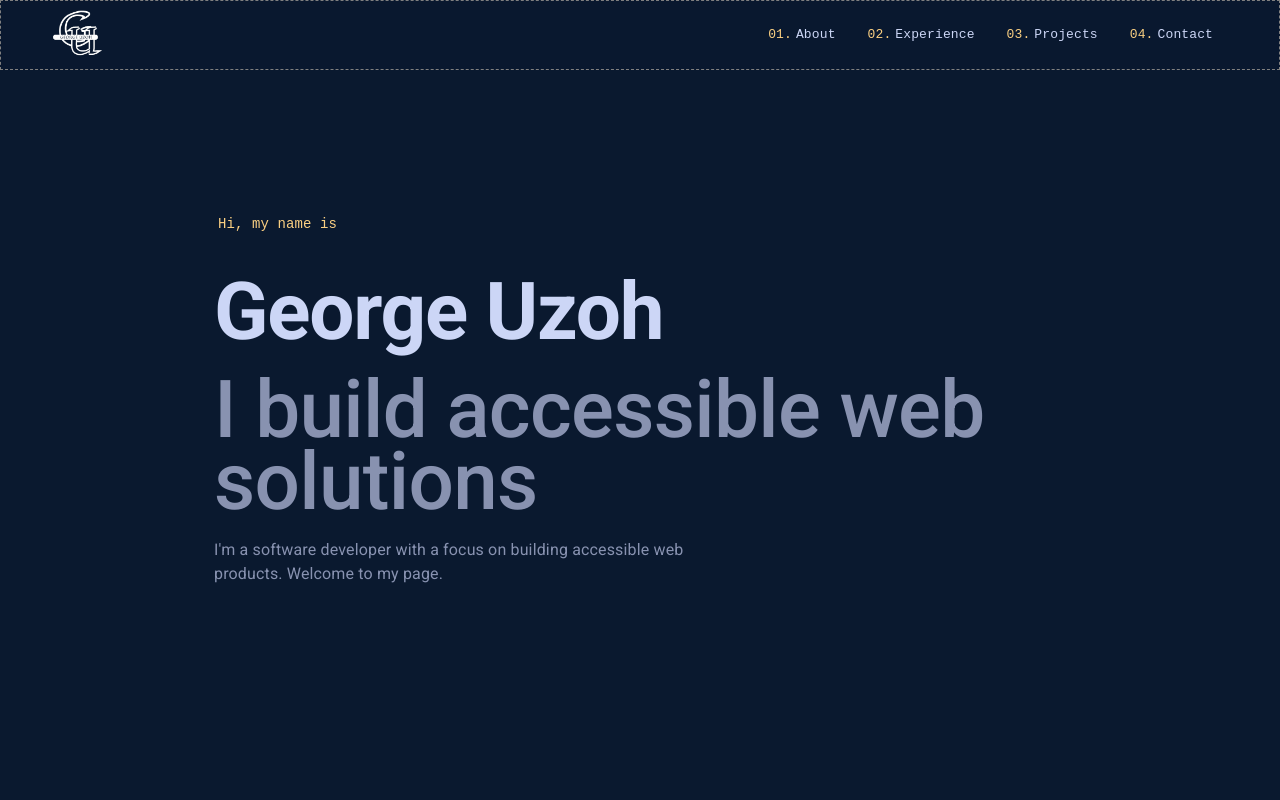
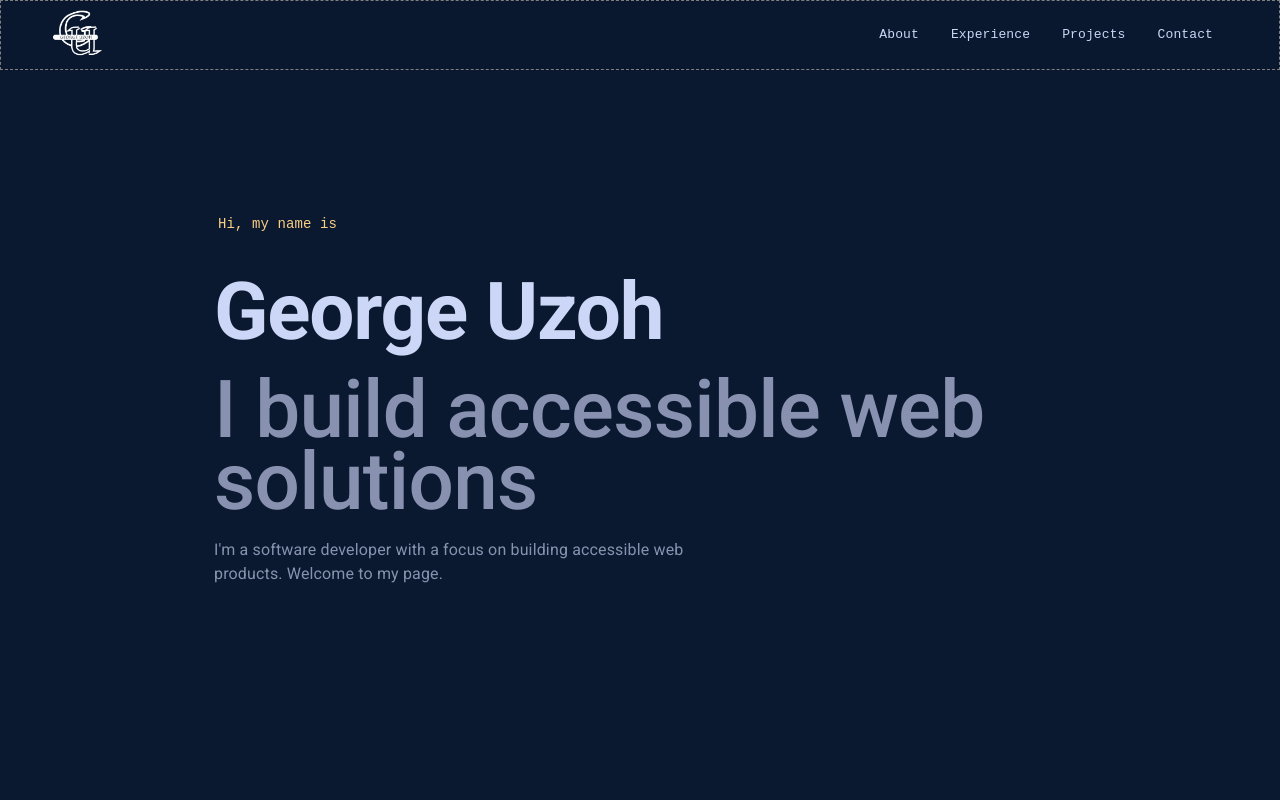
Before and after one commit to G-Uzoh/my-portfolio, a React (Vite) app: page / in a window 1280 px wide. Shown: the top 800 px of the page. Built offline with nearby package versions, Linux system fonts and the light colour scheme.

Commit message:
remove serial number from nav links

```diff
--- a/src/components/Header.jsx
+++ b/src/components/Header.jsx
@@ -3,10 +3,10 @@ import logo from "../assets/logo.png"
 
 const Header = () => {
   const navLinks = [
-    { title: "About", serialNumber: "01." },
-    { title: "Experience", serialNumber: "02." },
-    { title: "Projects", serialNumber: "03." },
-    { title: "Contact", serialNumber: "04." },
+    { title: "About" },
+    { title: "Experience" },
+    { title: "Projects" },
+    { title: "Contact" },
   ];
 
   return (
@@ -21,7 +21,7 @@ const Header = () => {
           <ListItem sx={{ fontFamily: "monospace", padding: "10px" }}>
             {navLinks.map((link) => (
               <ListItemButton
-                key={link.serialNumber}
+                key={link.title}
                 LinkComponent="a"
                 href={`#${link.title.toLowerCase()}`}
                 sx={{
@@ -29,16 +29,6 @@ const Header = () => {
                   fontSize: "var(--font-size-xs)",
                 }}
               >
-                <Typography
-                  sx={{
-                    color: "var(--yellow)",
-                    marginRight: "4px",
-                    fontFamily: "var(--font-mono)",
-                    fontSize: "var(--font-size-xs)",
-                  }}
-                >
-                  {link.serialNumber}
-                </Typography>
                 <Typography
                   sx={{
                     fontFamily: "var(--font-mono)",
```
